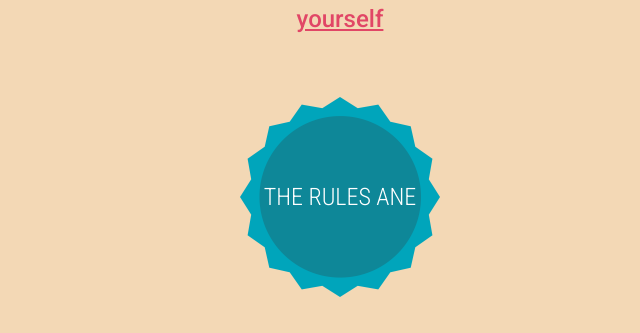
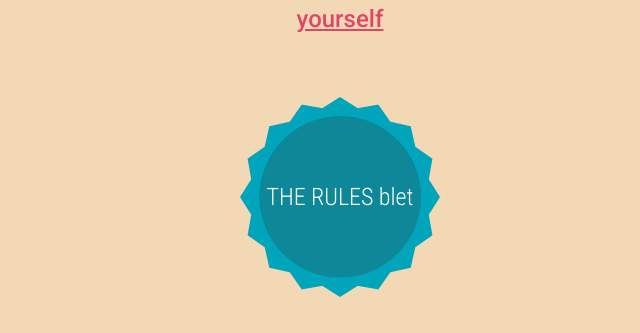
Before and after one commit to zuozas/Contest, a plain HTML site: page index.html in a window 1280 px wide. Shown: the part 1386-1719 px from the top of the page, 300-940 px from the left. Drawn offline with Linux system fonts and the light colour scheme.

Commit message:
Second try

```diff
--- a/index.html
+++ b/index.html
@@ -51,7 +51,7 @@
         <div class="spacer spacer-2"></div>
         <button onclick="window.location='https://www.id.net/';" class="_button _button-1">Button 12</button>
         <a class="_button _button-2" href="#container3">go fuck yourself</a>
-        <div class="blue-badge"><p>THE RULES ANE</p></div>
+        <div class="blue-badge"><p>THE RULES blet</p></div>
         <div class="list-box clearfix">
             <ul class="checkboxes-1 clearfix">
                 <li class="arrow"><span>Implement at least 2 ID.net Features before you compete for up to $5,000 cash prize!</span></li>
```
